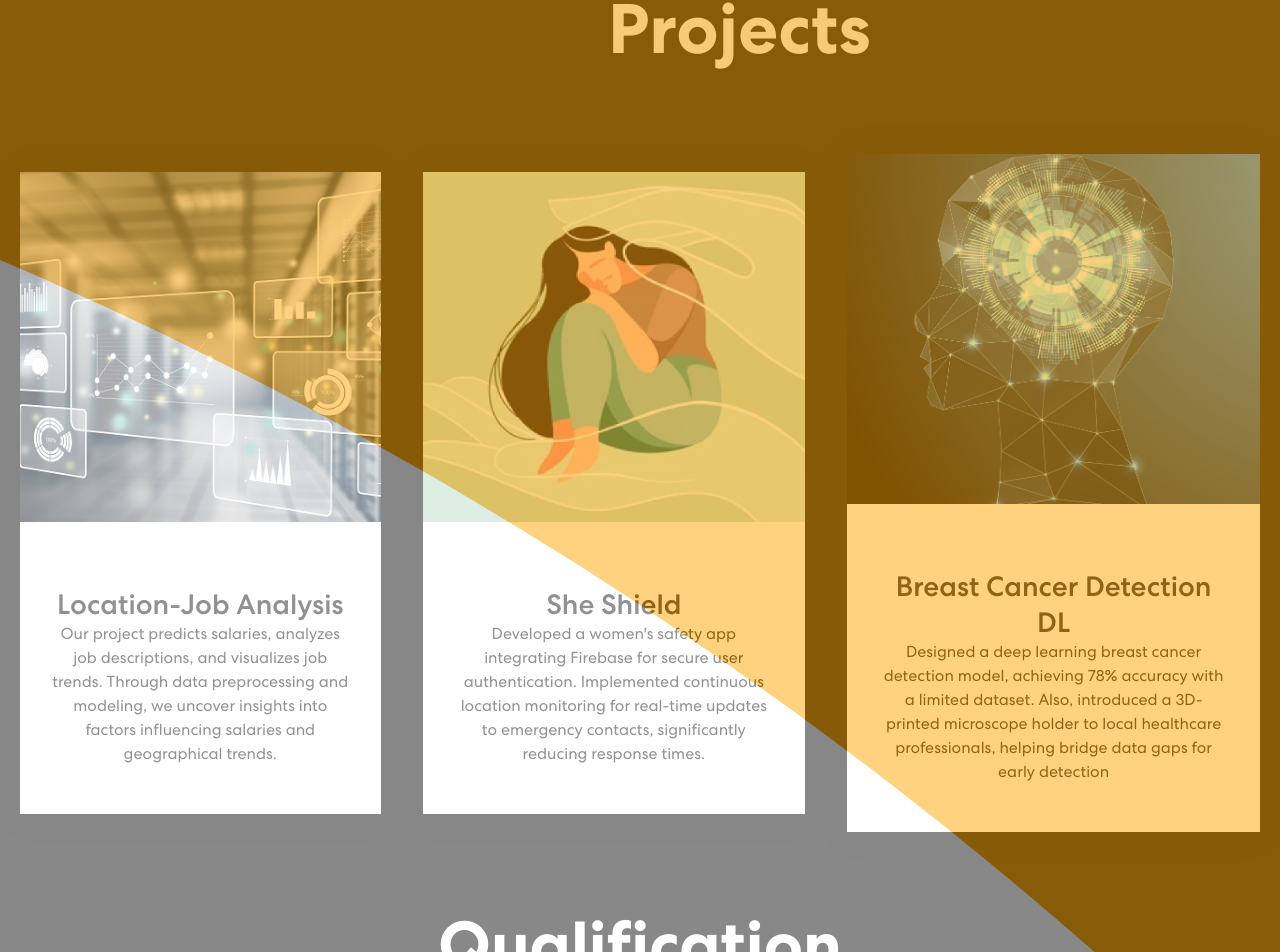
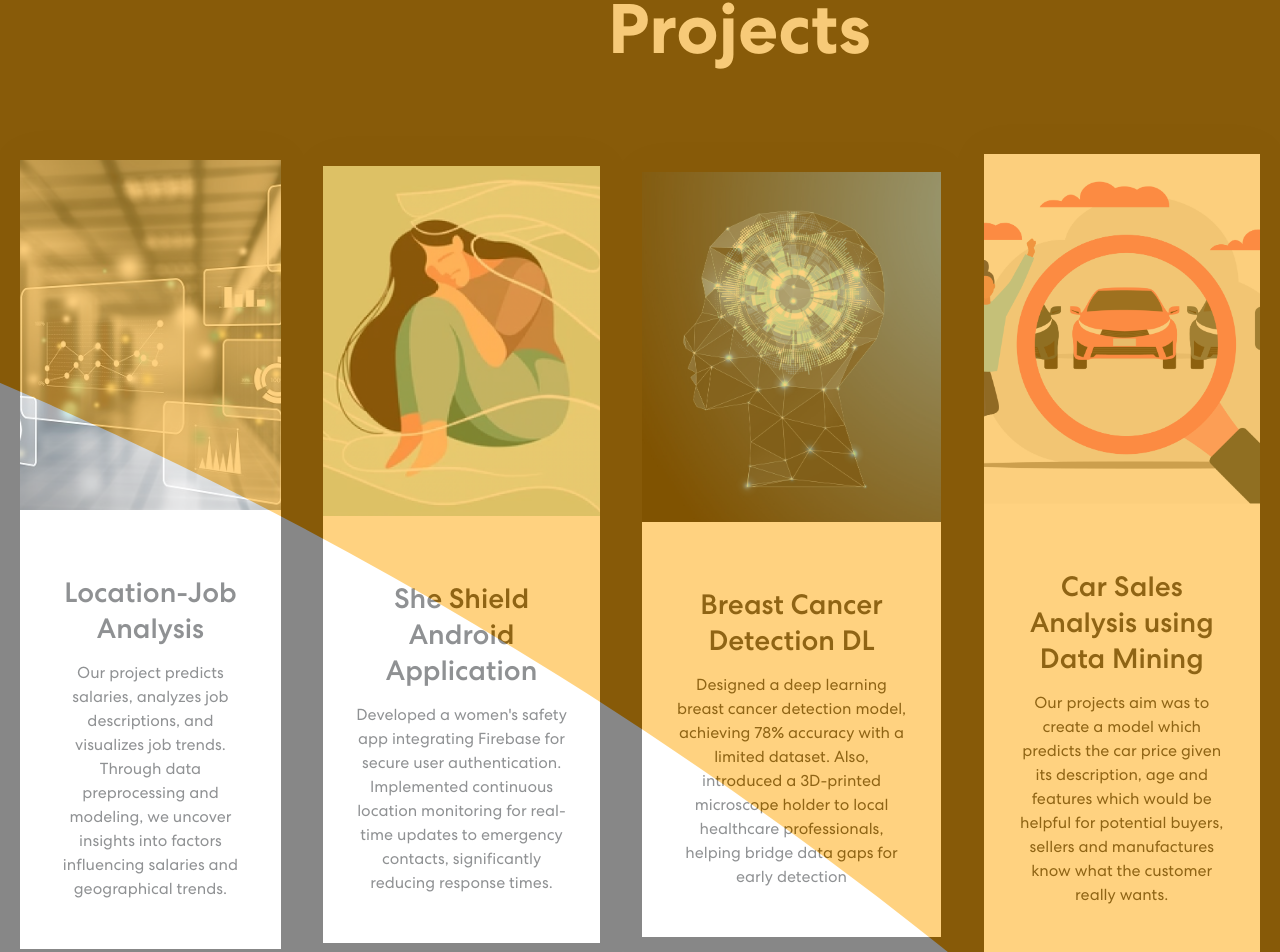
Before and after one commit to samyuktha1/Portfolio, a React (Create React App) app: page / in a window 1280 px wide. Shown: the part 1217-2169 px from the top of the page. Built offline with nearby package versions, Linux system fonts and the light colour scheme.

Commit message:
updated links

```diff
--- a/src/App.css
+++ b/src/App.css
@@ -419,8 +419,10 @@ Project Styles */
 }
 
 .portfolio--section--img {
-  border-radius: 8px;
-  width: 100%;
+  width: 100%; /* Set the width of the image to 100% */
+  height: auto; /* Maintain aspect ratio */
+  max-width: 300px; /* Set the maximum width of the image */
+  max-height: 200px;
 }
 .portfolio--section--img > img {
   width: 100%;
@@ -463,7 +465,9 @@ Project Styles */
   color: inherit; /* Use the text color of the parent container */
   text-decoration: none; /* Remove underline */
 }
-
+.text-md{
+padding-top: 15px;
+}
 
 
 
--- a/src/components/Banner.js
+++ b/src/components/Banner.js
@@ -54,6 +54,21 @@ export const Banner = () => {
     }
   };
 
+  useEffect(() => {
+    const scrollToContact = () => {
+      const contactSection = document.getElementById('contact');
+      if (contactSection) {
+        contactSection.scrollIntoView({ behavior: 'smooth' });
+      }
+    };
+
+    document.getElementById('connectButton').addEventListener('click', scrollToContact);
+
+    return () => {
+      document.getElementById('connectButton').removeEventListener('click', scrollToContact);
+    };
+  }, []);
+
   return (
     <section className="banner" id="home">
       <Container>
@@ -64,8 +79,8 @@ export const Banner = () => {
               <div className={isVisible ? "animate__animated animate__fadeIn" : ""}>
                 <span className="tagline">Welcome to my Portfolio</span>
                 <h1>{`Hi! I'm Samuktha`}<br/> <span className="txt-rotate" dataPeriod="1000" data-rotate='[ "Masters Student at IIT", "Information Technology and Management", "Data Analytics and Management" ]'><span className="wrap">{text}</span></span></h1>
-                  <p>I'm pursuing a master's in Information Technology and Management, specializing in Data Analytics. Previously, I worked for a year at Zemoso as an Associate Software Engineer, developing a health management app using React, TypeScript, and Java. During a two-month internship, I immersed myself in learning diverse technologies, such as HTML, CSS, Git, TypeScript, JavaScript, Angular, and React.</p>
-                  <button onClick={scrollToContact}>Let’s Connect <ArrowRightCircle size={25} /></button>
+                  <p>I am currently pursuing my Master's in Information Technology and Management, specializing in Data Analytics. Concurrently, I am working as a Teaching Assistant for Intelligent Device Applications. Prior to this, I gained two years of experience at Zemoso as an Associate Software Engineer. Additionally, I have completed internships at both Zemoso Technologies and Accenture Technologies.</p>
+                  <button id="connectButton" onClick={scrollToContact}>Let’s Connect <ArrowRightCircle size={25} /></button>
               </div>}
             </TrackVisibility>
           </Col>
--- a/src/components/Footer/Footer.jsx
+++ b/src/components/Footer/Footer.jsx
@@ -30,9 +30,9 @@ const Footer = () => {
         </ul>
 
         <div className="social-icon1">
-                <a href="https://www.linkedin.com/in/nacham-samuktha-77aa83148/"><img src={linkedin} alt="" /></a>
+                <a href="https://www.linkedin.com/in/samuktha-nacham-77aa83148/"><img src={linkedin} alt="" /></a>
                 <a href="https://github.com/samyuktha1"><img src={github} alt=""  /></a>
-                <a href="https://drive.google.com/file/d/1xvcVQIn-KercImg-qAHigeC1tVFfMJFX/view?usp=sharing"><img src={resume} alt="" /></a>
+                <a href="https://docs.google.com/document/d/1dCZfBcPGo2ITHFMvYWLoUUnPh-orRYYYiZurqPL9sfQ/edit#bookmark=id.gjdgxs"><img src={resume} alt="" /></a>
               </div>
         <span className="footer_copy">
         © Samuktha Nacham . All rights reserved
--- a/src/components/NavBar.js
+++ b/src/components/NavBar.js
@@ -71,9 +71,9 @@ export const NavBar = () => {
             </Nav>
             <span className="navbar-text">
               <div className="social-icon">
-                <a href="https://www.linkedin.com/in/nacham-samuktha-77aa83148/"><img src={linkedin} alt="" /></a>
+                <a href="https://www.linkedin.com/in/samuktha-nacham-77aa83148/"><img src={linkedin} alt="" /></a>
                 <a href="https://github.com/samyuktha1"><img src={github} alt=""  /></a>
-                <a href="https://drive.google.com/file/d/1xvcVQIn-KercImg-qAHigeC1tVFfMJFX/view?usp=sharing"><img src={resume} alt="" /></a>
+                <a href="https://docs.google.com/document/d/1dCZfBcPGo2ITHFMvYWLoUUnPh-orRYYYiZurqPL9sfQ/edit#bookmark=id.gjdgxs"><img src={resume} alt="" /></a>
               </div>
               <button id="connectButton" className="vvd"><span>Let’s Connect</span></button>
             </span>
--- a/src/components/Projects.js
+++ b/src/components/Projects.js
@@ -4,9 +4,10 @@ import data from "../data/index.json";
 import ProjImg1 from "../assests/images/jobanalytics.jpeg";
 import ProjImg2 from "../assests/images/womensafety.png";
 import ProjImg3 from "../assests/images/deeplearning.jpeg";
+import ProjImg4 from "../assests/images/projImg4.png";
 
 export default function Projects() {
-  const projectImages = [ProjImg1, ProjImg2, ProjImg3];
+  const projectImages = [ProjImg1, ProjImg2, ProjImg3,ProjImg4];
 
   return (
     <div id="projects">
--- a/src/data/index.json
+++ b/src/data/index.json
@@ -11,7 +11,7 @@
     {
       "id": "2",
       "src": "https://picsum.photos/800/600",
-      "title": "She Shield",
+      "title": "She Shield Android Application",
       "description": "Developed a women's safety app integrating Firebase for secure user authentication. Implemented continuous location monitoring for real-time updates to emergency contacts, significantly reducing response times.",
       "link":"https://github.com/samyuktha1/SheShieldApplication"
     },
@@ -20,7 +20,15 @@
       "id": "3",
       "src": "https://picsum.photos/800/600",
       "title": "Breast Cancer Detection DL",
-      "description": "Designed a deep learning breast cancer detection model, achieving 78% accuracy with a limited dataset. Also, introduced a 3D-printed microscope holder to local healthcare professionals, helping bridge data gaps for early detection"
+      "description": "Designed a deep learning breast cancer detection model, achieving 78% accuracy with a limited dataset. Also, introduced a 3D-printed microscope holder to local healthcare professionals, helping bridge data gaps for early detection",
+      "link":"https://github.com/samyuktha1/Deep-Learning"
+    },
+    {
+      "id": "4",
+      "src": "https://picsum.photos/800/600",
+      "title": "Car Sales Analysis using Data Mining",
+      "description": "Our projects aim was to create a model which predicts the car price given its description, age and features which would be helpful for potential buyers, sellers and manufactures know what the customer really wants.",
+      "link":"https://github.com/samyuktha1/CarAnalysis"
     }
   ]
 }
```
Also changed, not shown: src/assests/images/myphoto.png (added), src/assests/images/projImg4.png (added).
